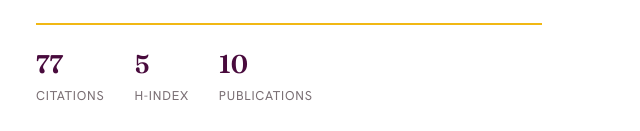
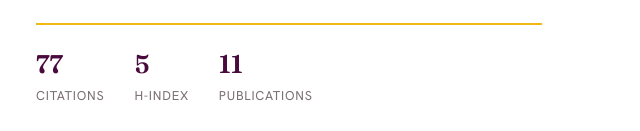
Before and after one commit to brandon-meza/brandon-meza.github.io, a plain HTML site: page index.html in a window 1280 px wide. Shown: the part 669-800 px from the top of the page, 98-738 px from the left. Drawn offline with Linux system fonts and the light colour scheme.

Commit message:
Metrics: publications 10 -> 11 (ORCID)

```diff
--- a/index.html
+++ b/index.html
@@ -159,7 +159,7 @@
         <div class="metrics">
           <div class="metric"><div class="n">77</div><div class="l">Citations</div></div>
           <div class="metric"><div class="n">5</div><div class="l">h-index</div></div>
-          <div class="metric"><div class="n">10</div><div class="l">Publications</div></div>
+          <div class="metric"><div class="n">11</div><div class="l">Publications</div></div>
         </div>
       </div>
       <figure class="hero-fig">
```
